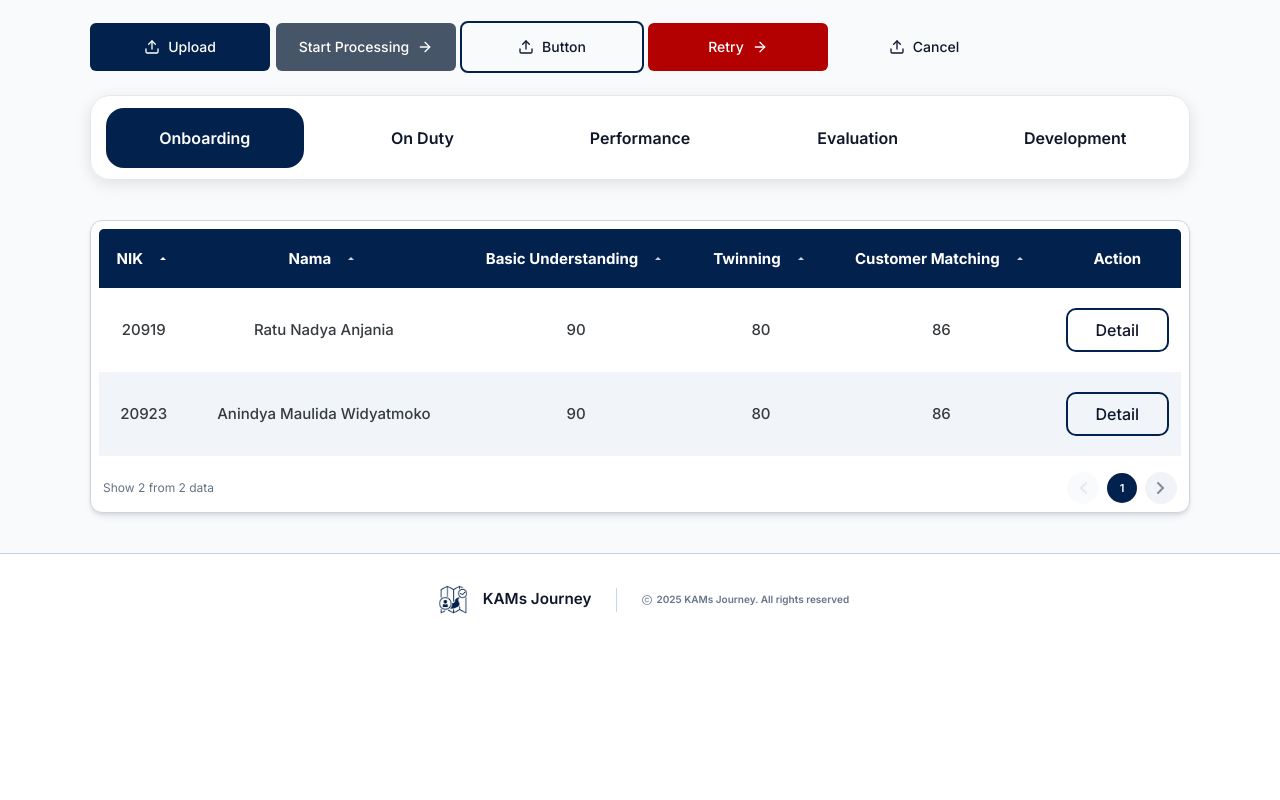
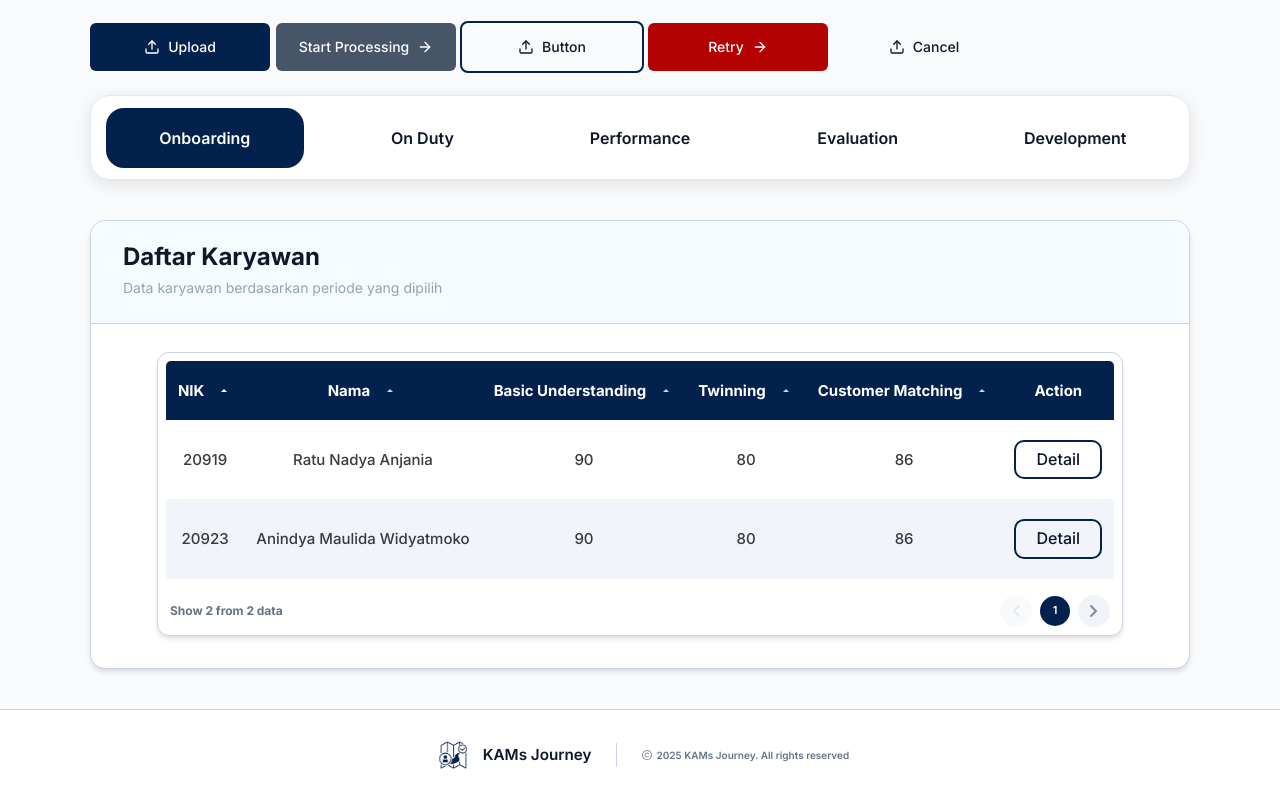
Before and after one commit to sarahnazly/KAMs-Journey, a Next.js app in the folder frontend/: page / in a window 1280 px wide. Shown: the part 581-1381 px from the top of the page. Before the commit the page ends 1226 px from the top, so only its background shows below. Built offline with nearby package versions, Linux system fonts and the light colour scheme.

Commit message:
feat: add card component

```diff
--- a/frontend/src/app/page.tsx
+++ b/frontend/src/app/page.tsx
@@ -1,6 +1,7 @@
 "use client";
 
 import React, { useState, useEffect } from "react";
+import Card from "@/components/common/Card";
 import Table, { TableColumn } from "@/components/dashboard/Table";
 import InfoAlert from "@/components/dashboard/InfoAlert";
 import WarningAlert from "@/components/dashboard/WarningAlert";
@@ -182,6 +183,7 @@ export default function HomePage() {
       {/* Table align center */}
       <div className="w-full flex items-center justify-center mb-10">
         <div className="max-w-[1100px] w-full">
+          <Card heading="Daftar Karyawan" description="Data karyawan berdasarkan periode yang dipilih">
             <Table
               columns={columns}
               data={data}
@@ -191,6 +193,7 @@ export default function HomePage() {
               onDetail={handleDetail}
               showAction={true}
             />
+          </Card>
         </div>
       </div>
 
--- a/frontend/src/components/common/Card.tsx
+++ b/frontend/src/components/common/Card.tsx
@@ -0,0 +1,34 @@
+import React from "react";
+
+interface CardProps {
+  heading: string;
+  description?: string;
+  children: React.ReactNode;
+}
+
+const Card: React.FC<CardProps> = ({ heading, description, children }) => {
+  return (
+    <div className="w-full pb-8 bg-[#FFFFFF] shadow-md border border-[#CBD5E1] rounded-[15px] flex flex-col items-center gap-7">
+      {/* Header Section */}
+      <div className="w-full px-8 py-5 bg-[#F6FBFF] rounded-t-[15px] border-b border-[#CBD5E1]">
+        <div className="flex flex-col">
+          <h2 className="text-2xl font-bold text-[#0F172A] font-inter">
+            {heading}
+          </h2>
+          {description && (
+            <p className="text-sm leading-[30px] font-normal text-[#94A3B8] font-inter">
+              {description}
+            </p>
+          )}
+        </div>
+      </div>
+
+      {/* Content Section */}
+      <div className="text-[16px] leading-[19.2px] font-bold text-[#000000] font-inter">
+        {children}
+      </div>
+    </div>
+  );
+};
+
+export default Card;
```
Lines whose indentation alone changed are shown as unchanged.
